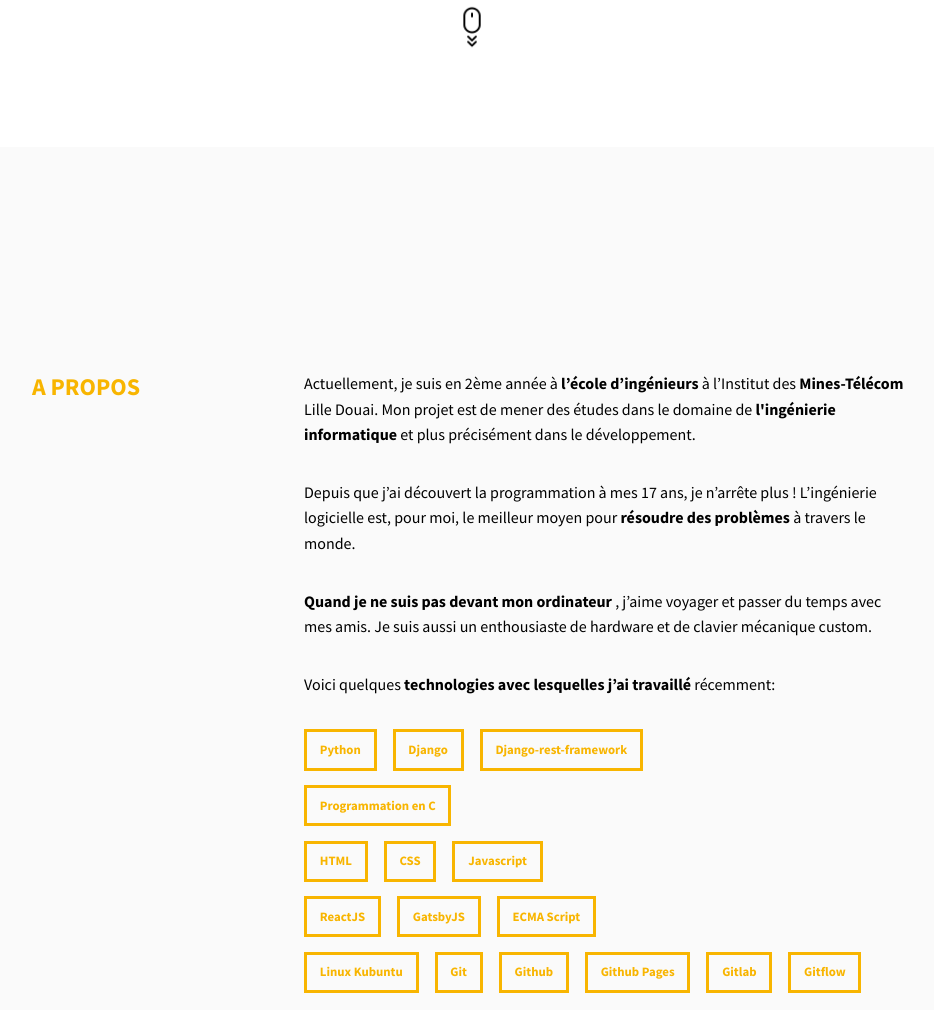
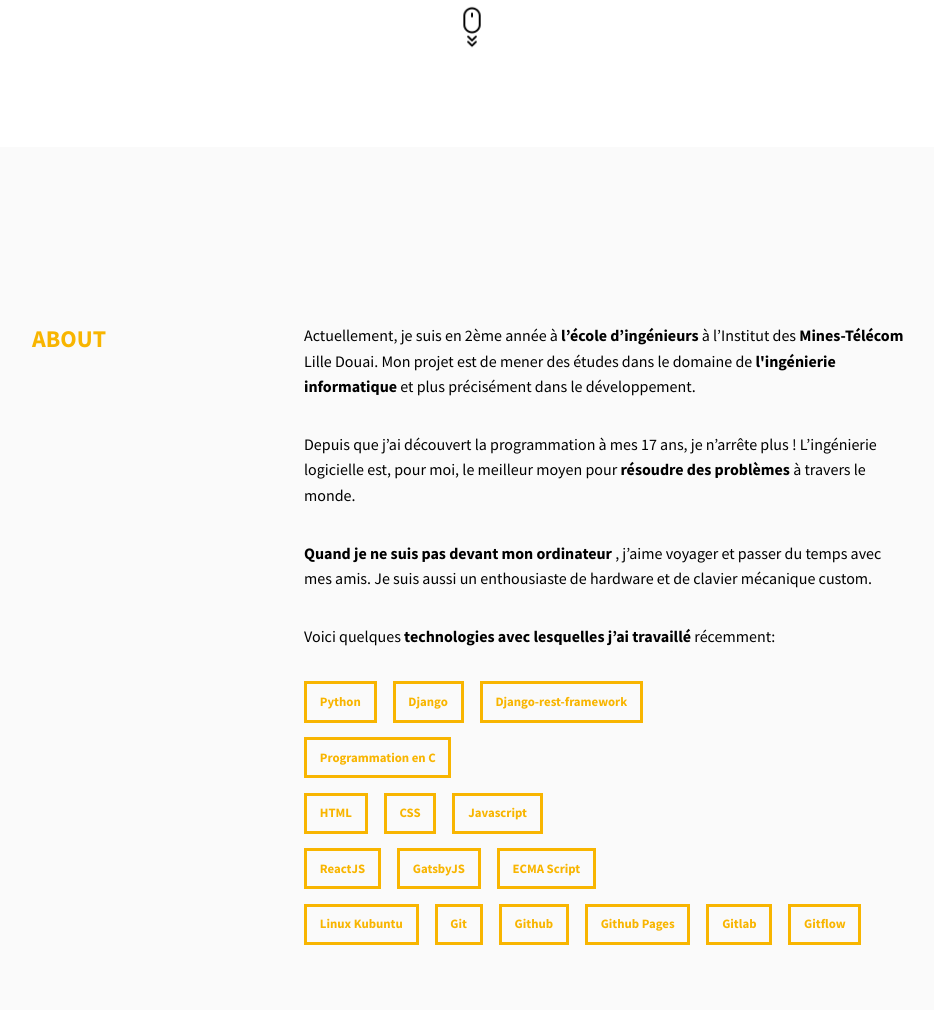
Before and after one commit to alexandrelam/portfolio-v2, a Gatsby site: page / in a window 1280 px wide. Shown: the part 677-1687 px from the top of the page, without its empty margins (168-1102 px from the left). Built offline with nearby package versions, Linux system fonts and the light colour scheme; Gatsby itself is replaced by a stand-in of ours.

Commit message:
ajout du layout

```diff
--- /dev/null
+++ b/src/components/layout.js
@@ -0,0 +1,15 @@
+import React from "react"
+import "./styles/layout.css"
+
+export default function Layout(props) {
+  return (
+    <div className="color">
+      <div className="layout container">
+        <h1>{props.title}</h1>
+        <div className="content">
+          {props.children}
+        </div>
+      </div>
+    </div>
+  )
+}
--- /dev/null
+++ b/src/components/styles/layout.css
@@ -0,0 +1,11 @@
+.layout {
+  display: flex;
+  justify-content: space-between;
+  padding: 10rem 2rem;
+  flex-wrap: wrap;
+}
+
+.layout .content{
+  max-width: 38rem;
+  line-height: 1.6rem;
+}
--- a/src/pages/index.js
+++ b/src/pages/index.js
@@ -1,7 +1,7 @@
 import React from 'react'
 import SEO from "../components/seo"
 import HeroSection from '../sections/hero'
-import About from '../sections/about'
+import AboutSection from '../sections/about'
 import './style.css'
 
 export default function IndexPage() {
@@ -9,7 +9,7 @@ export default function IndexPage() {
     <div>
       <SEO title="Portfolio" />
       <HeroSection />
-      <About />
+      <AboutSection />
     </div>
   )
 }
--- a/src/sections/about.js
+++ b/src/sections/about.js
@@ -1,20 +1,18 @@
 import React from "react"
 import Tag from "../components/tag"
+import Layout from "../components/layout"
+
 import "./styles/about.css"
 
 export default function AboutSection() {
   return (
-    <div className="color">
-      <div className="about container">
-        <h1>A PROPOS</h1>
-        <div className="content">
+    <Layout title="ABOUT">
       <p>
         Actuellement, je suis en 2ème année à{" "}
         <strong>l’école d’ingénieurs</strong> à l’Institut des{" "}
-            <strong>Mines-Télécom</strong> Lille Douai. Mon projet est de mener
-            des études dans le domaine de{" "}
-            <strong>l'ingénierie informatique</strong> et plus précisément dans
-            le développement.
+        <strong>Mines-Télécom</strong> Lille Douai. Mon projet est de mener des
+        études dans le domaine de <strong>l'ingénierie informatique</strong> et
+        plus précisément dans le développement.
       </p>
       <p>
         Depuis que j’ai découvert la programmation à mes 17 ans, je n’arrête
@@ -23,13 +21,12 @@ export default function AboutSection() {
       </p>
       <p>
         <strong>Quand je ne suis pas devant mon ordinateur</strong> , j’aime
-            voyager et passer du temps avec mes amis. Je suis aussi un
-            enthousiaste de hardware et de clavier mécanique custom.
+        voyager et passer du temps avec mes amis. Je suis aussi un enthousiaste
+        de hardware et de clavier mécanique custom.
       </p>
       <p>
         Voici quelques{" "}
-            <strong>technologies avec lesquelles j’ai travaillé</strong>{" "}
-            récemment:
+        <strong>technologies avec lesquelles j’ai travaillé</strong> récemment:
       </p>
       <div className="tag-container">
         <Tag title="Python" />
@@ -57,8 +54,6 @@ export default function AboutSection() {
         <Tag title="Gitlab" />
         <Tag title="Gitflow" />
       </div>
-        </div>
-      </div>
-    </div>
+    </Layout>
   )
 }
--- a/src/sections/styles/about.css
+++ b/src/sections/styles/about.css
@@ -1,16 +1,4 @@
-.about{
-    display: flex;
-    justify-content: space-between;
-    padding: 13rem 2rem;
-    flex-wrap: wrap;
-}
-
-.about .content{
-    max-width: 38rem;
-    line-height: 1.6rem;
-}
-
-.about .content p{
+p{
     padding-bottom: 1rem;
     word-wrap: normal;
 }
```
Lines whose indentation alone changed are shown as unchanged.
